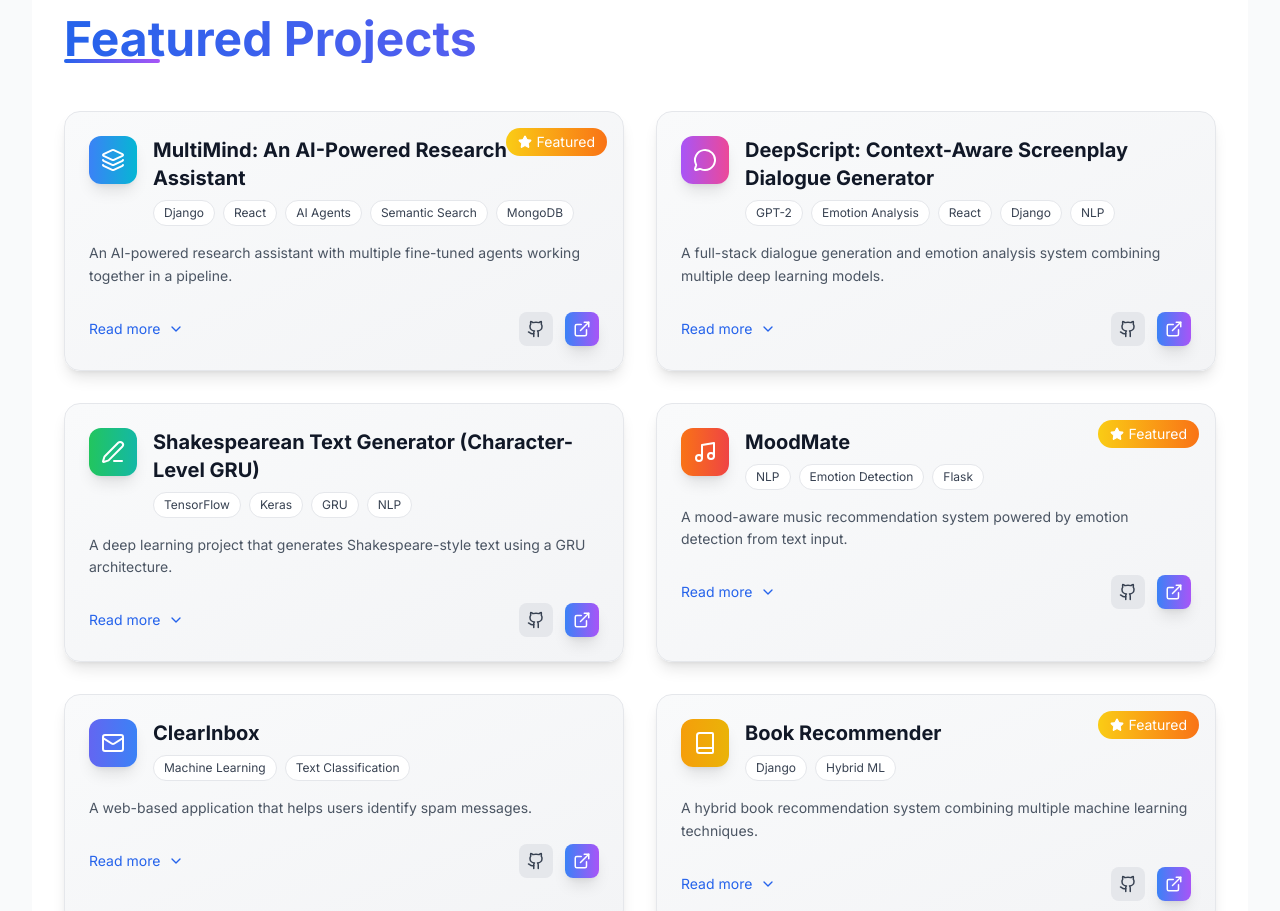
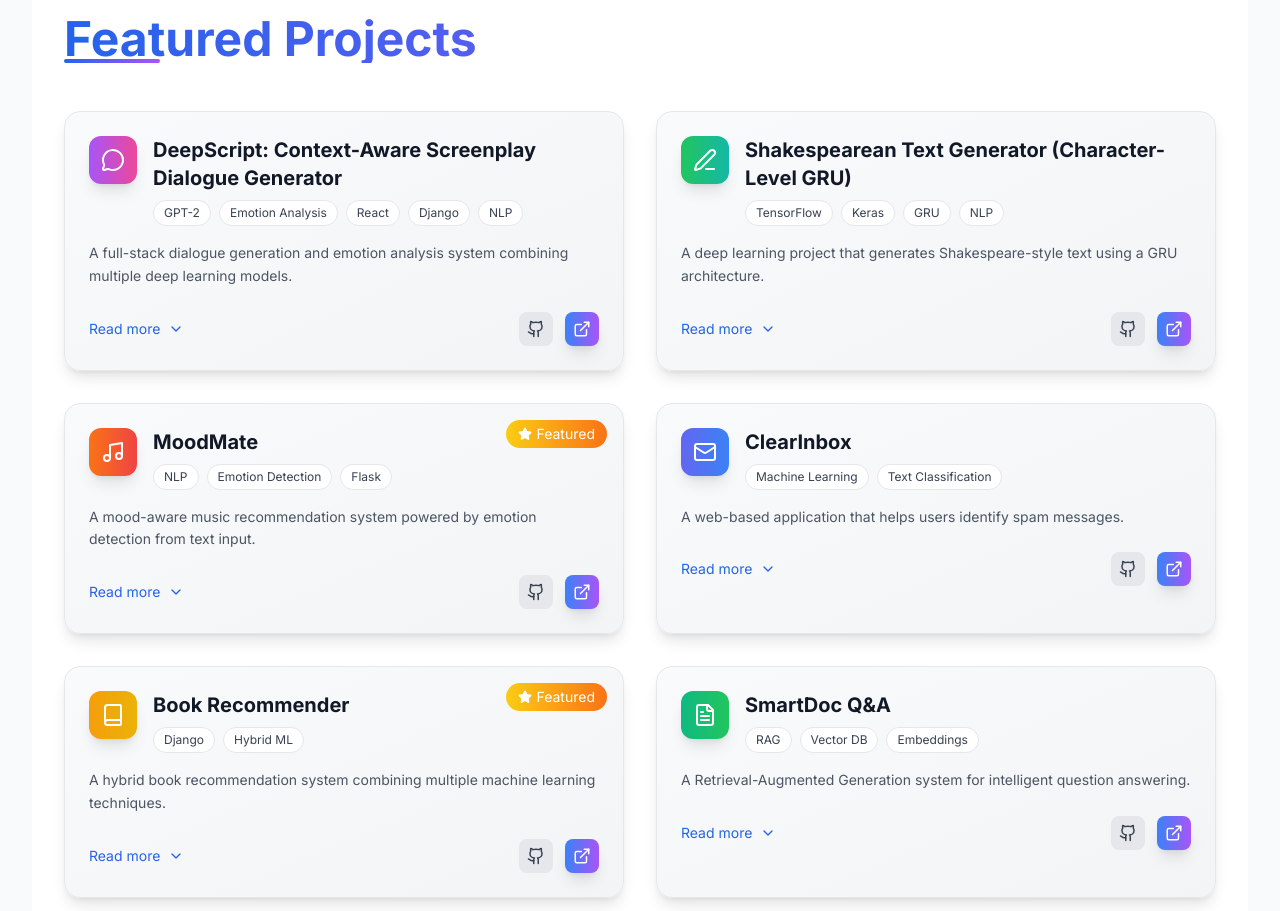
Before and after one commit to aadarsha135/portfol, a React (Create React App) app: page / in a window 1280 px wide. Shown: the part 4340-5251 px from the top of the page. Built offline with nearby package versions, Linux system fonts and the light colour scheme.

Commit message:
doneeeeeeyy

```diff
--- a/src/components/Projects.js
+++ b/src/components/Projects.js
@@ -9,17 +9,17 @@ const ProjectsPage = forwardRef((props, ref) => {
   };
 
   const projects = [
-    {
-      icon: Layers,
-      name: "MultiMind: An AI-Powered Research Assistant",
-      tags: ["Django", "React", "AI Agents", "Semantic Search", "MongoDB"],
-      shortDescription: "An AI-powered research assistant with multiple fine-tuned agents working together in a pipeline.",
-      fullDescription: `Developed an AI-powered research assistant where all agents were manually fine-tuned by me (except the Research Agent, which leveraged a pretrained semantic search model). I manually created a dedicated MongoDB database for this project, initially populating it with ~12000 research documents and their vector embeddings. The database was specifically designed for semantic search and knowledge retrieval but can be extended to a much larger scale through API-based data ingestion. The system integrates multiple agents working together in a pipeline: the Research Agent retrieves relevant documents via semantic search; the Curation Agent assigns topic tags; the Summarization Agent condenses content; the RAG Q&A Agent generates fact-grounded answers; the Writing Agent polishes outputs; and the Question Generation Agent suggests follow-up queries for the 'People Also Searched For' section. The workflow begins with a user query → semantic search in the database → context retrieval → curation and summarization → fact-based answering → polished writing → follow-up question generation. Together, these agents form a full-stack platform built with a Django backend and a React frontend, enabling interactive and scalable research exploration.`,
-      github: "https://github.com/your-repo/multimind",
-      demo: "#",
-      color: "from-blue-500 to-cyan-500",
-      featured: true
-    },
+    // {
+    //   icon: Layers,
+    //   name: "MultiMind: An AI-Powered Research Assistant",
+    //   tags: ["Django", "React", "AI Agents", "Semantic Search", "MongoDB"],
+    //   shortDescription: "An AI-powered research assistant with multiple fine-tuned agents working together in a pipeline.",
+    //   fullDescription: `Developed an AI-powered research assistant where all agents were manually fine-tuned by me (except the Research Agent, which leveraged a pretrained semantic search model). I manually created a dedicated MongoDB database for this project, initially populating it with ~12000 research documents and their vector embeddings. The database was specifically designed for semantic search and knowledge retrieval but can be extended to a much larger scale through API-based data ingestion. The system integrates multiple agents working together in a pipeline: the Research Agent retrieves relevant documents via semantic search; the Curation Agent assigns topic tags; the Summarization Agent condenses content; the RAG Q&A Agent generates fact-grounded answers; the Writing Agent polishes outputs; and the Question Generation Agent suggests follow-up queries for the 'People Also Searched For' section. The workflow begins with a user query → semantic search in the database → context retrieval → curation and summarization → fact-based answering → polished writing → follow-up question generation. Together, these agents form a full-stack platform built with a Django backend and a React frontend, enabling interactive and scalable research exploration.`,
+    //   github: "https://github.com/your-repo/multimind",
+    //   demo: "#",
+    //   color: "from-blue-500 to-cyan-500",
+    //   featured: true
+    // },
     {
       icon: MessageCircle,
       name: "DeepScript: Context-Aware Screenplay Dialogue Generator",
```
